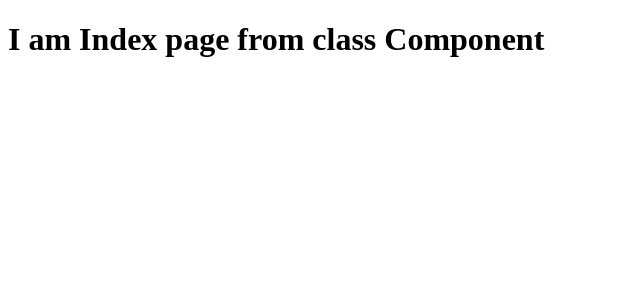
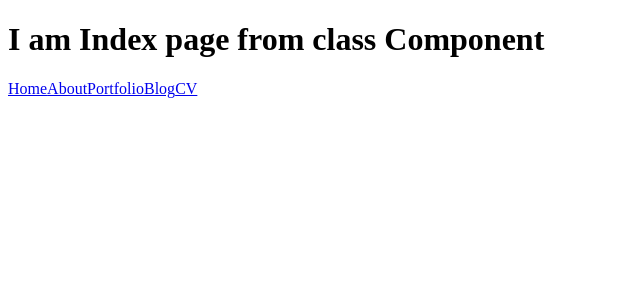
Before and after one commit to vjavmahs1/Portfolio-next.js, a Next.js app: page / in a window 1280 px wide. Shown: the top 300 px of the page, without its empty margins (0-640 px from the left). Built offline with nearby package versions, Linux system fonts and the light colour scheme.

Commit message:
added header

```diff
--- /dev/null
+++ b/components/shared/Header.js
@@ -0,0 +1,28 @@
+import React from 'react'
+import Link from 'next/link'
+
+class Header extends React.Component {
+    render() {
+        return (
+            <React.Fragment>
+                <Link href='/'>
+                    <a>Home</a>
+                </Link>
+                <Link href='/about'>
+                    <a>About</a>
+                </Link>
+                <Link href='/portfolios'>
+                    <a>Portfolio</a>
+                </Link>
+                <Link href='/blogs'>
+                    <a>Blog</a>
+                </Link>
+                <Link href='/cv'>
+                    <a>CV</a>
+                </Link>
+            </React.Fragment>
+        )
+    }
+}
+
+export default Header;
--- a/pages/index.js
+++ b/pages/index.js
@@ -1,5 +1,5 @@
 import React from 'react'
-
+import Header from '../components/shared/Header'
 //Functional Component
 /*
 const Index = () => (
@@ -13,7 +13,11 @@
 class Index extends React.Component {
     render() {
         return (
+            <div>
             <h1>I am  Index page from class Component</h1>
+            <Header />
+            </div>
+
         )
     }
 
```
Also changed, not shown: components/Layout.js (added).
